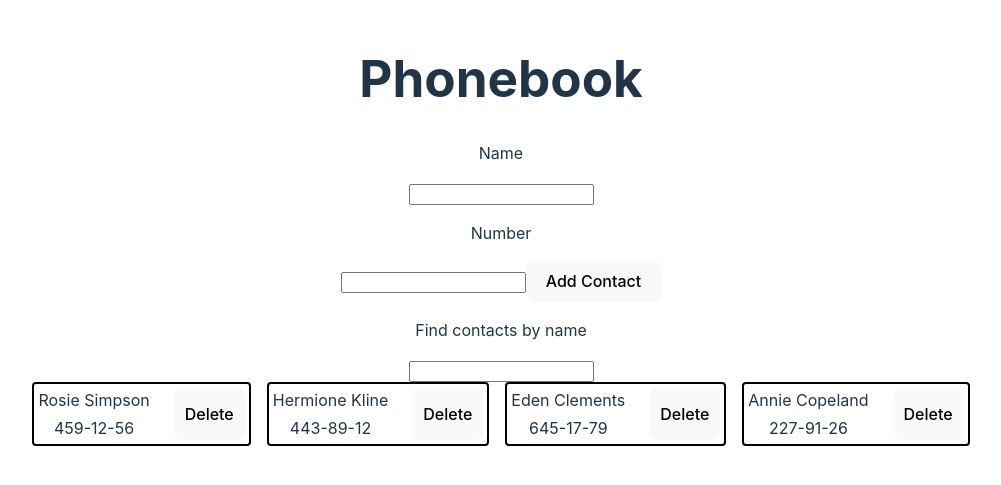
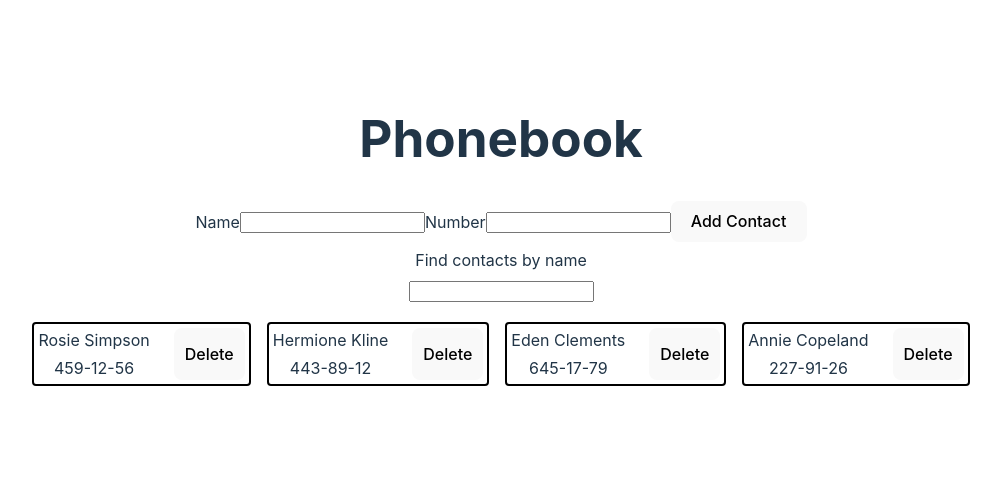
Before and after one commit to DaryPet/goit-neo-react-hw-module3, a React (Vite) app in the folder vite-project/: page / in a window 1280 px wide. Shown: the part 169-654 px from the top of the page, without its empty margins (139-1140 px from the left). Built offline with nearby package versions, Linux system fonts and the light colour scheme.

Commit message:
hw-3_delete

```diff
--- a/vite-project/src/components/App/App.jsx
+++ b/vite-project/src/components/App/App.jsx
@@ -1,6 +1,6 @@
-import { useState } from "react";
+import { useState, useEffect } from "react";
 import "./App.css";
-import { Formik } from "formik";
+import * as Yup from "yup";
 import ContactForm from "../ContactForm/ContactForm";
 import SearchBox from "../SearchBox/SearchBox";
 import ContactList from "../ContactList/ContactList";
@@ -10,16 +10,35 @@ export default function App() {
   const [contacts, setContacts] = useState(InitialContacts);
   const [filter, setFilter] = useState("");
 
-  const VisibleContact = contacts.filter((contact) =>
+  const visibleContact = contacts.filter((contact) =>
     contact.name.toLowerCase().includes(filter.toLowerCase())
   );
+
+  const addContact = (newContact) => {
+    setContacts((prevContacts) => {
+      return [...prevContacts, newContact];
+    });
+  };
+
+  const delContact = (contactId) => {
+    setContacts((prevContacts) => {
+      return prevContacts.filter((contact) => contact.id !== contactId);
+    });
+  };
+  // const handleChange (event) => {
+  // setContacts(event.target.value)
+
+  // const arrContacts = contacts.filter((elem) => {
+  //   const contactName = elem.name.toLocaleLowerCase();
+  //   return contactName.includes(inputValue.toLowerCase());
+  // });
 
   return (
     <div>
       <h1>Phonebook</h1>
-      <ContactForm />
+      <ContactForm initial={InitialContacts} onAdd={addContact} />
       <SearchBox value={filter} onFilter={setFilter} />
-      <ContactList contacts={VisibleContact} />
+      <ContactList contacts={visibleContact} onDelete={delContact} />
     </div>
   );
 }
--- a/vite-project/src/components/ContactForm/ContactForm.jsx
+++ b/vite-project/src/components/ContactForm/ContactForm.jsx
@@ -1,11 +1,26 @@
-export default function ContactForm() {
+import { Formik, Form, Field } from "formik";
+import { useId } from "react";
+
+const initialValues = {
+  name: "",
+  tel: "",
+};
+export default function ContactForm({ initial, onAdd }) {
+  const handleSubmit = (values, actions) => {
+    actions.resetForm();
+  };
+  const nameFieldId = useId();
+  const telFieldId = useId();
+
   return (
-    <form>
-      <p>Name</p>
-      <input type="text" name="name" />
-      <p>Number</p>
-      <input type="tel" name="number" />
-      <button type="submit">Add Contact</button>
-    </form>
+    <Formik initialValues={{ initialValues }} onSubmit={(handleSubmit) => {}}>
+      <Form>
+        <label htmlFor={nameFieldId}>Name</label>
+        <Field type="text" name="name" id={nameFieldId} />
+        <label htmlFor={telFieldId}>Number</label>
+        <Field type="tel" name="number" id={telFieldId} />
+        <button type="submit">Add Contact</button>
+      </Form>
+    </Formik>
   );
 }
--- a/vite-project/src/components/SearchBox/SearchBox.jsx
+++ b/vite-project/src/components/SearchBox/SearchBox.jsx
@@ -1,12 +1,15 @@
+import css from "./SearchBox.module.css";
+
 export default function SearchBox({ value, onFilter }) {
   return (
-    <form>
-      <p>Find contacts by name</p>
+    <div className={css.wrap}>
+      <p className={css.text}>Find contacts by name</p>
       <input
+        className={css.data}
         type="text"
         value={value}
         onChange={(event) => onFilter(event.target.value)}
       />
-    </form>
+    </div>
   );
 }
--- /dev/null
+++ b/vite-project/src/components/SearchBox/SearchBox.module.css
@@ -0,0 +1,9 @@
+.wrap {
+  margin-bottom: 20px;
+  align-items: start;
+  padding: 0;
+}
+.text {
+  padding: 2px;
+  margin: 4px;
+}
```
